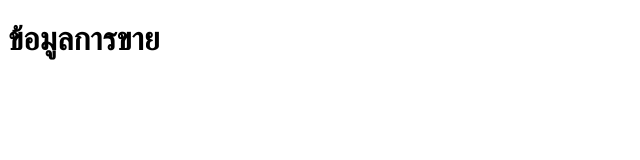
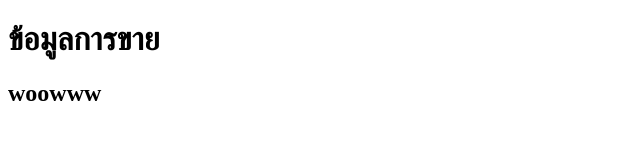
Before and after one commit to innovationkidsclub/git_project, a plain HTML site: page index.html in a window 1280 px wide. Shown: the whole page, without its empty margins (0-640 px from the left). Drawn offline with Linux system fonts and the light colour scheme.

Commit message:
add line woow

```diff
--- a/index.html
+++ b/index.html
@@ -8,5 +8,6 @@
 </head>
 <body>
     <h1>ข้อมูลการขาย</h1>
+    <h2>woowww</h2>
 </body>
 </html>
```
